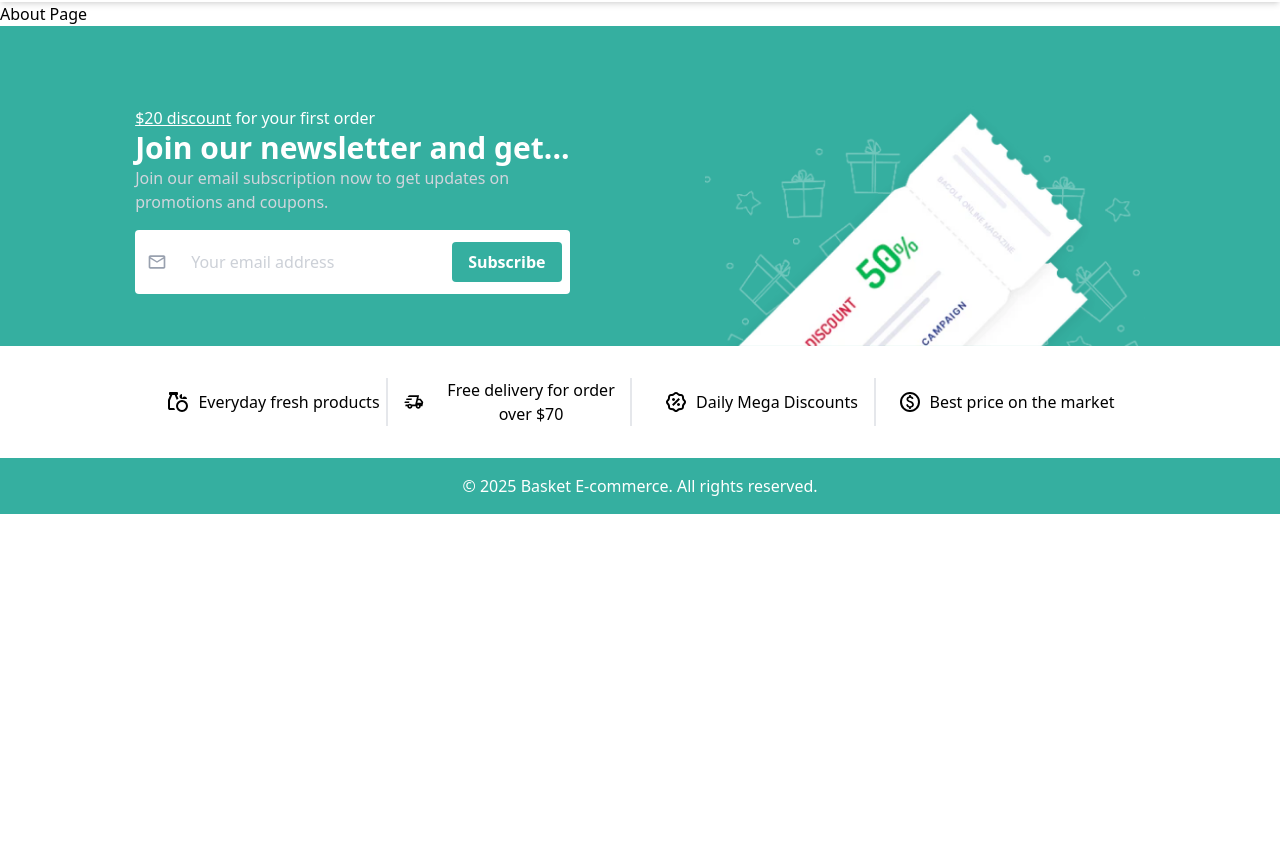
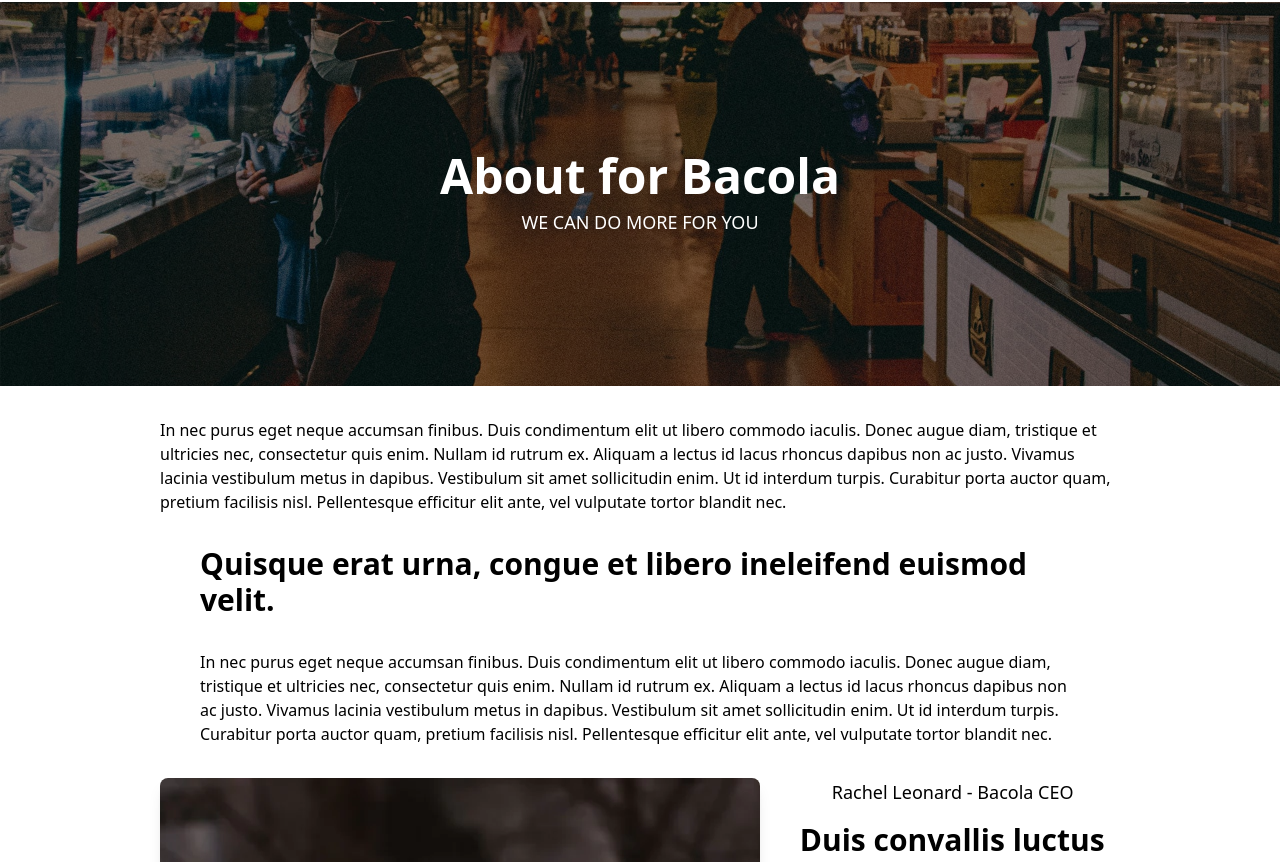
Before and after one commit to Alihossam916/Basket-e-commerce, a React (Vite) app: page /about in a window 1280 px wide. Shown: the part 218-1080 px from the top of the page. Before the commit the page ends 800 px from the top, so only its background shows below. Built offline with nearby package versions, Linux system fonts and the light colour scheme.

Commit message:
added about page

```diff
--- a/src/App.jsx
+++ b/src/App.jsx
@@ -5,6 +5,7 @@ import Home from "./components/home";
 import Contact from "./components/contact";
 import LoginForm from "./components/login";
 import SignupForm from "./components/signUp";
+import About from "./components/about";
 
 // import react-router components here
 import { Routes, Route } from "react-router";
@@ -26,7 +27,7 @@ function App() {
 
       <Routes>
         <Route path="/" element={<Home />} />
-        <Route path="/about" element={<h1>About Page</h1>} />
+        <Route path="/about" element={<About />} />
         <Route path="/contact" element={<Contact />} />
         <Route path="/login" element={<LoginForm />} />
         <Route path="/signup" element={<SignupForm />} />
--- /dev/null
+++ b/src/components/about.jsx
@@ -0,0 +1,93 @@
+export default function About() {
+  return (
+    <main>
+      <div className="relative flex flex-col justify-center items-center text-white text-center bg-[url('/imgs/about_banner.jpg')] bg-cover bg-center bg-no-repeat h-60 md:h-80 lg:h-96">
+        <div className="absolute inset-0 bg-black opacity-50"></div>
+        <div className="z-10 flex flex-col gap-2">
+          <h1 className="text-5xl font-semibold">About for Bacola</h1>
+          <p className="text-lg uppercase">We can do more for you</p>
+        </div>
+      </div>
+      <section className="flex flex-col justify-center items-center gap-8 my-8 mx-10 lg:mx-40">
+        <p className="">
+          In nec purus eget neque accumsan finibus. Duis condimentum elit ut
+          libero commodo iaculis. Donec augue diam, tristique et ultricies nec,
+          consectetur quis enim. Nullam id rutrum ex. Aliquam a lectus id lacus
+          rhoncus dapibus non ac justo. Vivamus lacinia vestibulum metus in
+          dapibus. Vestibulum sit amet sollicitudin enim. Ut id interdum turpis.
+          Curabitur porta auctor quam, pretium facilisis nisl. Pellentesque
+          efficitur elit ante, vel vulputate tortor blandit nec.
+        </p>
+        <div className="mx-10 flex flex-col gap-8">
+          <h2 className="text-3xl font-semibold">
+            Quisque erat urna, congue et libero ineleifend euismod velit.
+          </h2>
+          <p>
+            In nec purus eget neque accumsan finibus. Duis condimentum elit ut
+            libero commodo iaculis. Donec augue diam, tristique et ultricies
+            nec, consectetur quis enim. Nullam id rutrum ex. Aliquam a lectus id
+            lacus rhoncus dapibus non ac justo. Vivamus lacinia vestibulum metus
+            in dapibus. Vestibulum sit amet sollicitudin enim. Ut id interdum
+            turpis. Curabitur porta auctor quam, pretium facilisis nisl.
+            Pellentesque efficitur elit ante, vel vulputate tortor blandit nec.
+          </p>
+        </div>
+        <div className="flex flex-col xl:flex-row justify-center items-center xl:items-start gap-10">
+          <img
+            src="/imgs/image_2025-10-31_153641814.png"
+            alt="About Bacola"
+            className="rounded-lg shadow-lg h-[900px]"
+          />
+          <aside className="flex flex-col justify-center items-start gap-4 max-w-xl">
+            <h4 className="text-lg mx-8">Rachel Leonard - Bacola CEO</h4>
+            <h3 className="text-3xl font-semibold">
+              Duis convallis luctus pretium. <br />
+              Pellentesque habitant morbi
+            </h3>
+            <p className="mx-8 mt-4">
+              Lorem ipsum dolor sit amet, consectetur adipiscing elit, sed do
+              eiusmodtempor incididunt ut labore et dolore magna aliqua. Quis
+              ipsum suspendisseultrices gravida. Risus commodo viverra maecenas
+              accumsan lacus velfacilisis.
+            </p>
+            <p className="mx-8">
+              In fermentum mi ut sapien semper, a sagittis lorem vulputate.
+              Integer gravida, dui eget aliquet tempus, turpis orci vehicula
+              ipsum, eget porttitor sapien tortor at neque. Cras id pulvinar
+              lacus, ac volutpat neque. Ut at magna id justo bibendum lobortis.
+              Integer tortor nulla, ultricies et nisi sit amet, interdum dictum
+              felis. In semper laoreet dui vitae pharetra. Etiam sit amet
+              molestie nulla, eu efficitur orci. Praesent rutrum ante justo,
+              eget malesuada ante ornare ac. Ut dignissim blandit urna, eget
+              euismod leo rhoncus nec. Vestibulum ante ipsum primis in faucibus
+              orci luctus et ultrices posuere cubilia curae; Quisque lobortis
+              libero ante. Nullam in feugiat erat. Aenean sed justo dapibus,
+              sodales nisi ut, fringilla lorem. Vestibulum in orci ac nisl
+              condimentum fermentum at et sem. Curabitur fermentum dolor eu
+              lacus consectetur varius.
+            </p>
+            <p className="">
+              In nec purus eget neque accumsan finibus. Duis condimentum elit ut
+              libero commodo iaculis. Donec augue diam, tristique et ultricies
+              nec,consectetur quis enim. Nullam id rutrum ex. Aliquam a lectus
+              id lacus rhoncus dapibus non ac justo. Vivamus lacinia vestibulum
+              metus indapibus. Vestibulum sit amet sollicitudin enim. Ut id
+              interdum turpis. Curabitur porta auctor quam, pretium facilisis
+              nisl. Pellentesque efficitur elitante, vel vulputate tortor
+              blandit nec.
+            </p>
+          </aside>
+        </div>
+        <p>
+          In nec purus eget neque accumsan finibus. Duis condimentum elit ut
+          libero commodo iaculis. Donec augue diam, tristique et ultricies
+          nec,consectetur quis enim. Nullam id rutrum ex. Aliquam a lectus id
+          lacus rhoncus dapibus non ac justo. Vivamus lacinia vestibulum metus
+          indapibus. Vestibulum sit amet sollicitudin enim. Ut id interdum
+          turpis. Curabitur porta auctor quam, pretium facilisis nisl.
+          Pellentesque efficitur elitante, vel vulputate tortor blandit nec.
+        </p>
+      </section>
+    </main>
+  );
+}
```
Also changed, not shown: public/imgs/about_banner.jpg (added), public/imgs/image_2025-10-31_153641814.png (added).
